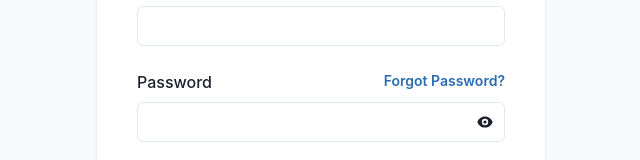
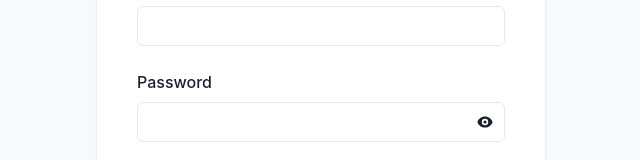
Before and after one commit to bahybintang/m-art-web, a React (Create React App) app in the folder frontend/: page /login in a window 1280 px wide. Shown: the part 333-493 px from the top of the page, without its empty margins (319-959 px from the left). Built offline with nearby package versions, Linux system fonts and the light colour scheme.

Commit message:
Remove forgot password

```diff
--- a/frontend/src/layouts/login/PasswordField.js
+++ b/frontend/src/layouts/login/PasswordField.js
@@ -36,14 +36,6 @@ export const PasswordField = React.forwardRef((props, ref) => {
     <FormControl id="password">
       <Flex justify="space-between">
         <FormLabel>Password</FormLabel>
-        <Box
-          as="a"
-          color={mode('blue.600', 'blue.200')}
-          fontWeight="semibold"
-          fontSize="sm"
-        >
-          Forgot Password?
-        </Box>
       </Flex>
       <InputGroup>
         <InputRightElement>
```
